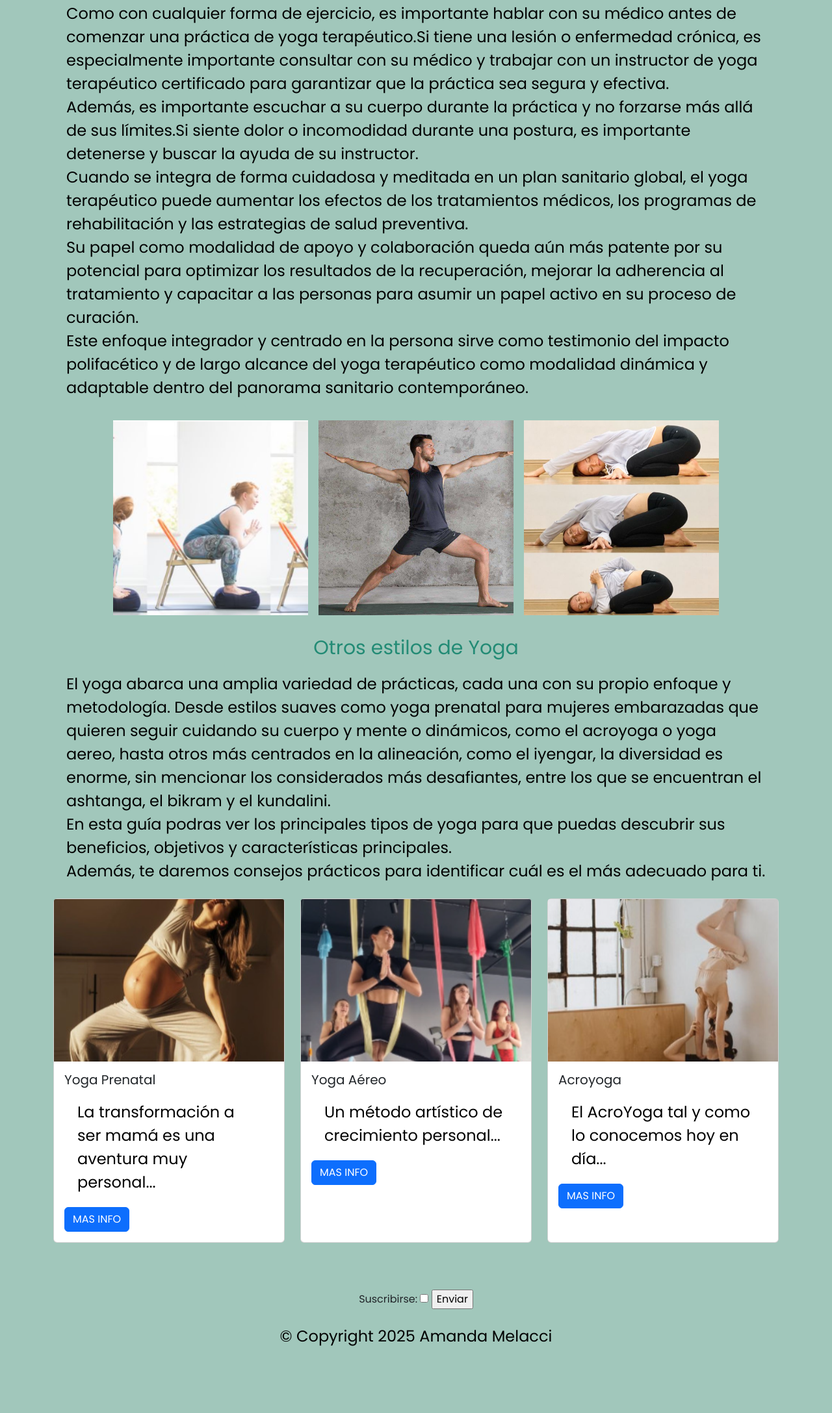
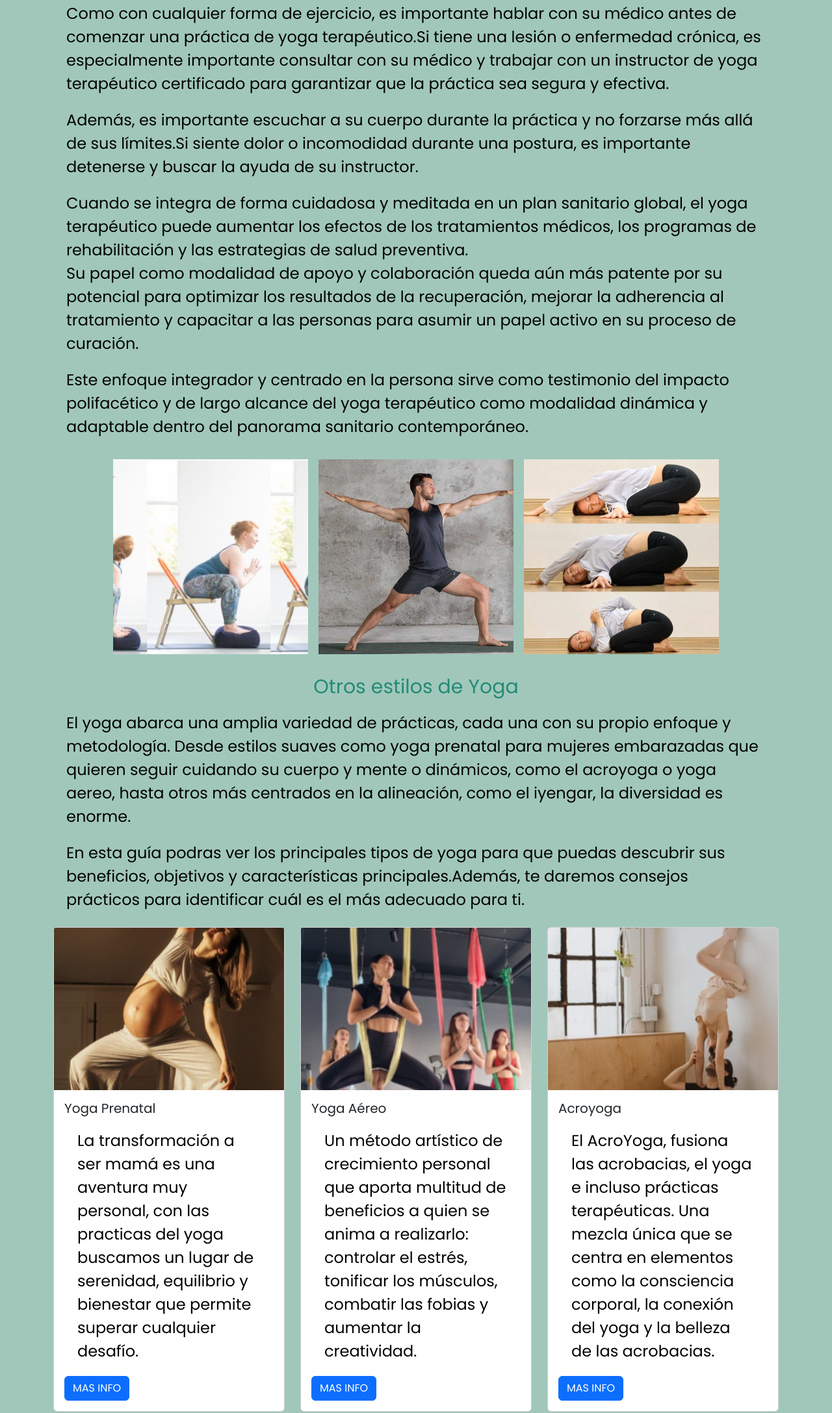
Before and after one commit to AmandaMelacci/Melacci-Amanda-Yoga, a plain HTML site: page views/precauciones_de_seguridad.html in a window 1280 px wide. Shown: the part 190-2365 px from the top of the page at 65% size. Before the commit the page ends 2285 px from the top, so only its background shows below. Drawn offline with nearby package versions, Linux system fonts and the light colour scheme.

Commit message:
cambie algunos textos de mis paginas

```diff
--- a/css/style.css
+++ b/css/style.css
@@ -38,7 +38,7 @@ li {
 
 footer {
   color: black;
-  font-size: 1em;
+  font-size: 0,5em;
   text-align: center;
 }
 
--- a/views/precauciones_de_seguridad.html
+++ b/views/precauciones_de_seguridad.html
@@ -57,18 +57,22 @@
           médico antes de comenzar una práctica de yoga terapéutico.Si tiene una
           lesión o enfermedad crónica, es especialmente importante consultar con
           su médico y trabajar con un instructor de yoga terapéutico certificado
-          para garantizar que la práctica sea segura y efectiva.<br />Además, es
-          importante escuchar a su cuerpo durante la práctica y no forzarse más
+          para garantizar que la práctica sea segura y efectiva.</p>
+          <p>
+          Además, es importante escuchar a su cuerpo durante la práctica y no forzarse más
           allá de sus límites.Si siente dolor o incomodidad durante una postura,
-          es importante detenerse y buscar la ayuda de su instructor.<br />Cuando
-          se integra de forma cuidadosa y meditada en un plan sanitario global,
+          es importante detenerse y buscar la ayuda de su instructor.
+        </p>
+          <p>
+          Cuando se integra de forma cuidadosa y meditada en un plan sanitario global,
           el yoga terapéutico puede aumentar los efectos de los tratamientos
           médicos, los programas de rehabilitación y las estrategias de salud
           preventiva.<br />Su papel como modalidad de apoyo y colaboración queda
           aún más patente por su potencial para optimizar los resultados de la
           recuperación, mejorar la adherencia al tratamiento y capacitar a las
-          personas para asumir un papel activo en su proceso de curación.<br />Este
-          enfoque integrador y centrado en la persona sirve como testimonio del
+          personas para asumir un papel activo en su proceso de curación.</p>
+          <p>
+          Este enfoque integrador y centrado en la persona sirve como testimonio del
           impacto polifacético y de largo alcance del yoga terapéutico como
           modalidad dinámica y adaptable dentro del panorama sanitario
           contemporáneo.
@@ -100,11 +104,10 @@
           propio enfoque y metodología. Desde estilos suaves como yoga prenatal
           para mujeres embarazadas que quieren seguir cuidando su cuerpo y mente
           o dinámicos, como el acroyoga o yoga aereo, hasta otros más centrados
-          en la alineación, como el iyengar, la diversidad es enorme, sin
-          mencionar los considerados más desafiantes, entre los que se
-          encuentran el ashtanga, el bikram y el kundalini.<br />En esta guía
-          podras ver los principales tipos de yoga para que puedas descubrir sus
-          beneficios, objetivos y características principales.<br />Además, te
+          en la alineación, como el iyengar, la diversidad es enorme.</p>
+          <p>
+          En esta guía podras ver los principales tipos de yoga para que puedas descubrir sus
+          beneficios, objetivos y características principales.Además, te
           daremos consejos prácticos para identificar cuál es el más adecuado
           para ti.
         </p>
@@ -122,8 +125,8 @@
               <div class="card-body">
                 <h5 class="card-title">Yoga Prenatal</h5>
                 <p class="card-text">
-                  La transformación a ser mamá es una aventura muy personal...
-                </p>
+                  La transformación a ser mamá es una aventura muy personal, con las practicas del yoga buscamos un lugar de serenidad,
+                  equilibrio y bienestar que permite superar cualquier desafío.</p>
                 <a href="../index.html" class="btn btn-primary">MAS INFO</a>
               </div>
             </div>
@@ -134,8 +137,8 @@
               <div class="card-body">
                 <h5 class="card-title">Yoga Aéreo</h5>
                 <p class="card-text">
-                  Un método artístico de crecimiento personal...
-                </p>
+                  Un método artístico de crecimiento personal que aporta multitud de beneficios a quien se anima a realizarlo: controlar
+                  el estrés, tonificar los músculos, combatir las fobias y aumentar la creatividad.</p>
                 <a href="../index.html" class="btn btn-primary">MAS INFO</a>
               </div>
             </div>
@@ -146,8 +149,9 @@
               <div class="card-body">
                 <h5 class="card-title">Acroyoga</h5>
                 <p class="card-text">
-                  El AcroYoga tal y como lo conocemos hoy en día...
-                </p>
+                  El AcroYoga, fusiona las acrobacias, el yoga e incluso prácticas terapéuticas.
+                  Una mezcla única que se centra en elementos como la consciencia corporal, la conexión del yoga
+                  y la belleza de las acrobacias.</p>
                 <a href="../index.html" class="btn btn-primary">MAS INFO</a>
               </div>
             </div>
```
Also changed, not shown: index.html (+1 -0 lines).
